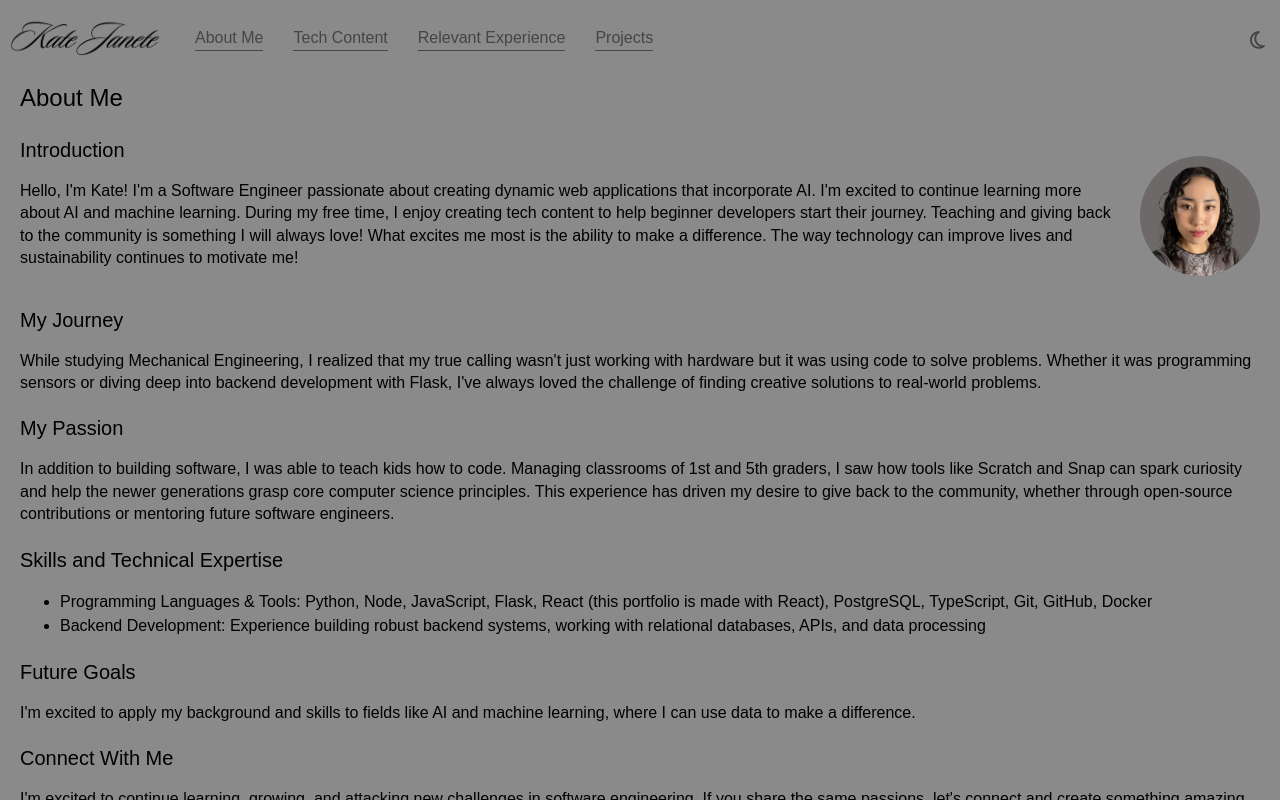
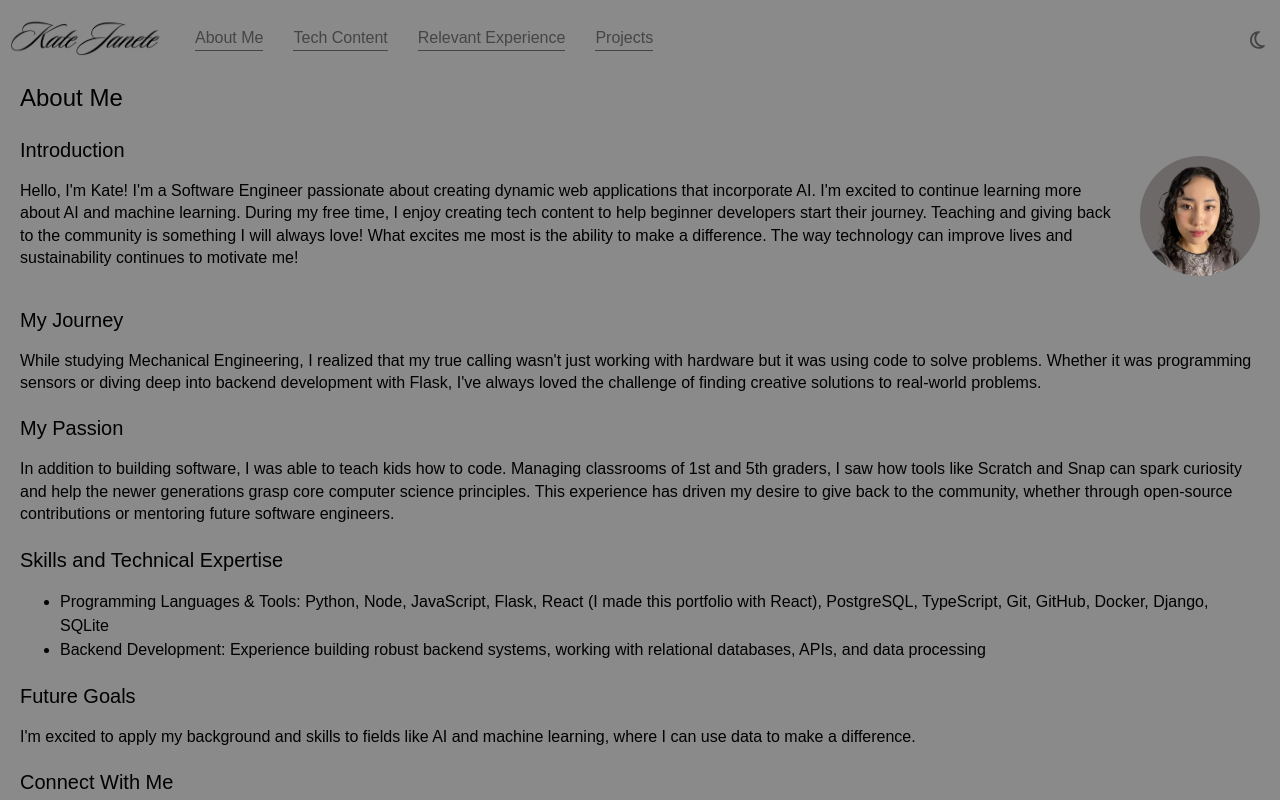
Before and after one commit to katiejnete/katejanete, a React (Vite) app: page /about in a window 1280 px wide. Built offline with nearby package versions, Linux system fonts and the light colour scheme.

Commit message:
update about section

```diff
--- a/src/components/About.jsx
+++ b/src/components/About.jsx
@@ -47,8 +47,8 @@ const About = () => {
         <ul>
           <li>
             Programming Languages & Tools: Python, Node, JavaScript, Flask,
-            React (this portfolio is made with React), PostgreSQL, TypeScript,
-            Git, GitHub, Docker
+            React (I made this portfolio with React), PostgreSQL, TypeScript,
+            Git, GitHub, Docker, Django, SQLite
           </li>
           <li>
             Backend Development: Experience building robust backend systems,
```
